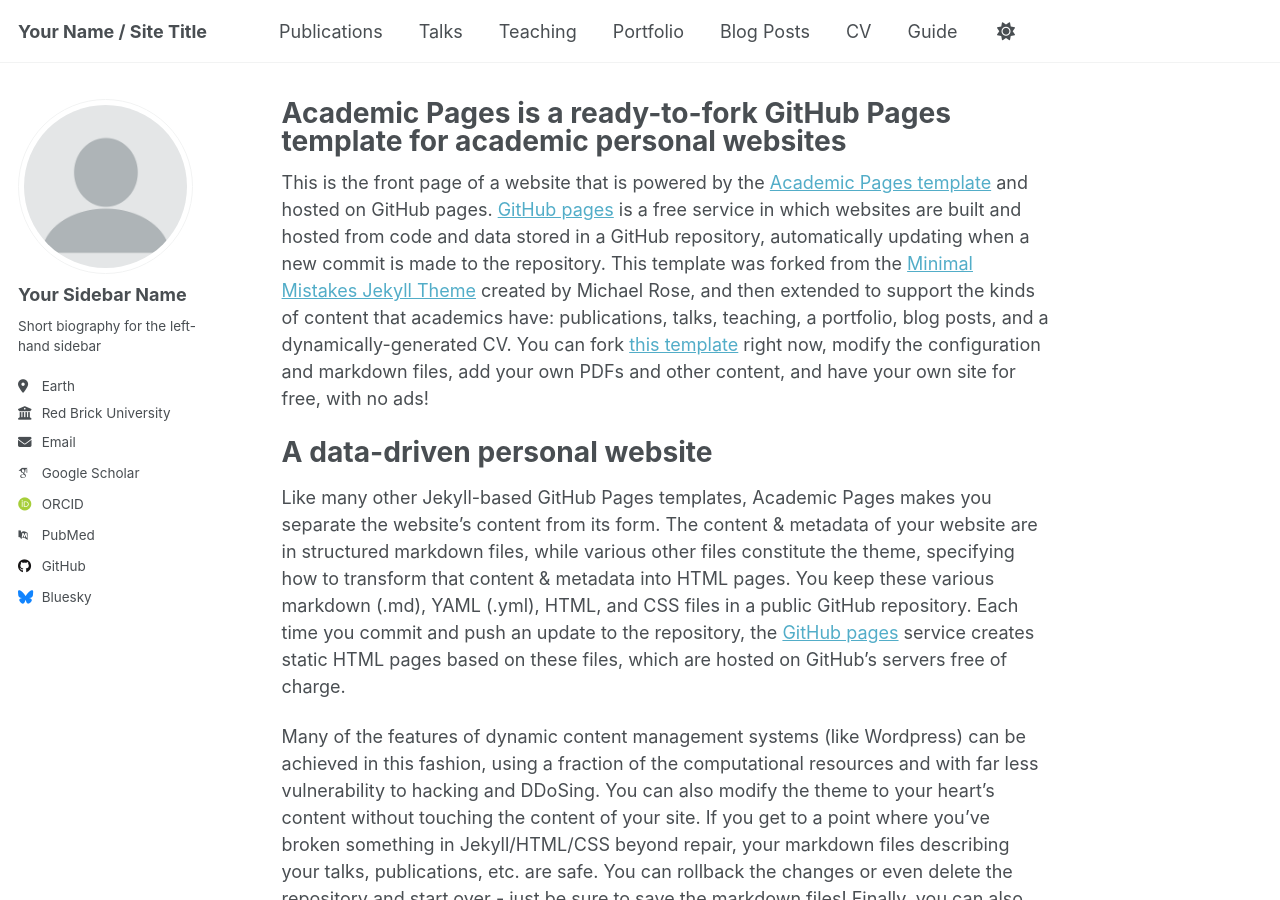
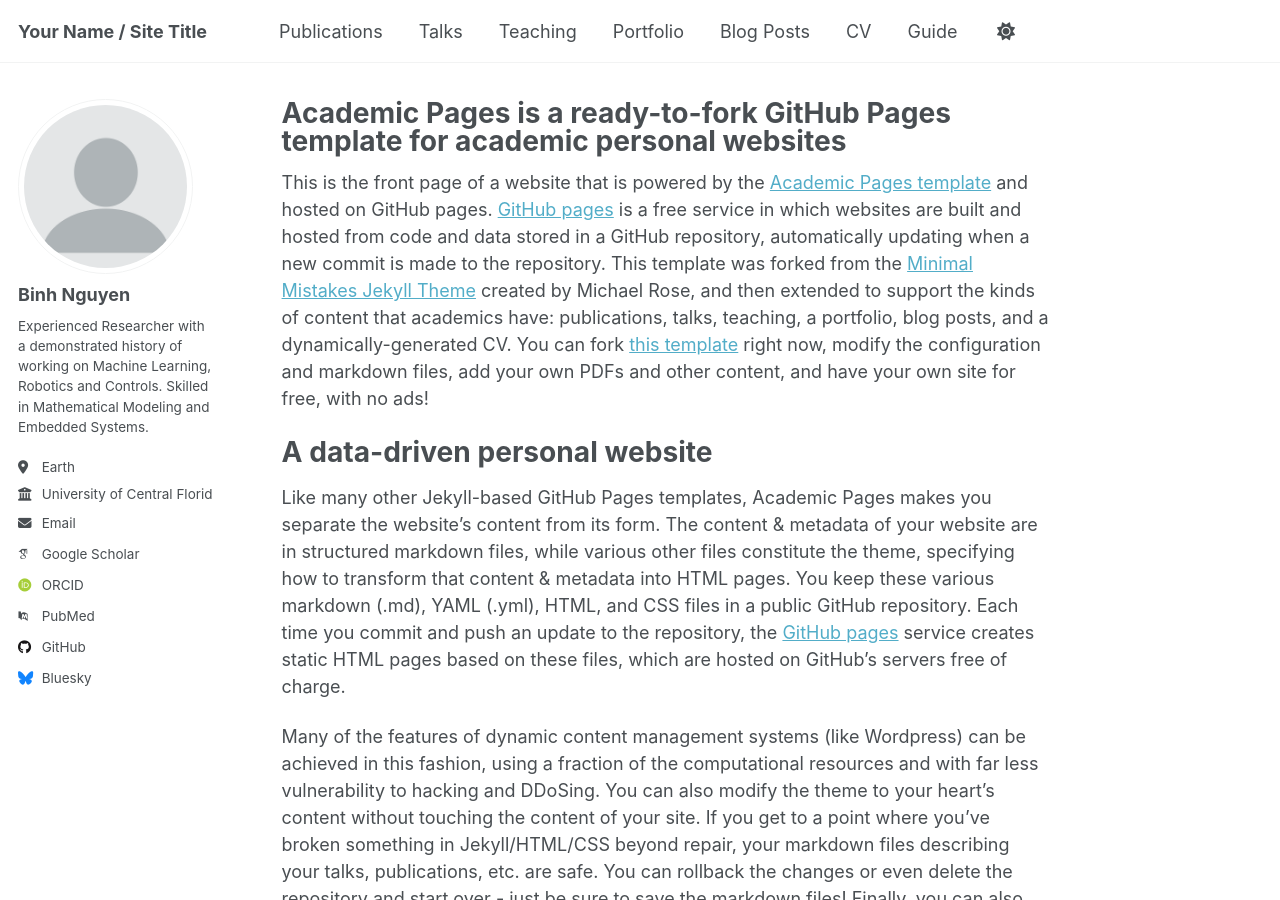
Before and after one commit to EasternBoy/EasternBoy.github.io, a Jekyll site: the page built from _pages/about.md, in a window 1280 px wide and 900 px high. Built offline with Jekyll 4.4.1, drawn with Linux system fonts in a browser that asks for light colours; some web fonts are replaced.

Commit message:
Update Bio

```diff
--- a/_config.yml
+++ b/_config.yml
@@ -23,13 +23,13 @@ repository               : "academicpages/academicpages.github.io"
 author:
   # Biographic information
   avatar           : "profile.png"
-  name             : "Your Sidebar Name"
+  name             : "Binh Nguyen"
   pronouns         : # example: "she/her"
-  bio              : "Short biography for the left-hand sidebar"
+  bio              : "Experienced Researcher with a demonstrated history of working on Machine Learning, Robotics and Controls. Skilled in Mathematical Modeling and Embedded Systems."
   location         : "Earth"
-  employer         : "Red Brick University"
+  employer         : "University of Central Florida"
   uri              : # URL
-  email            : "none@example.org"
+  email            : "thanhbinh.nguyen@ucf.edu"
 
   # Academic websites
   arxiv            : # URL - Update with the correct link to your profile
```
